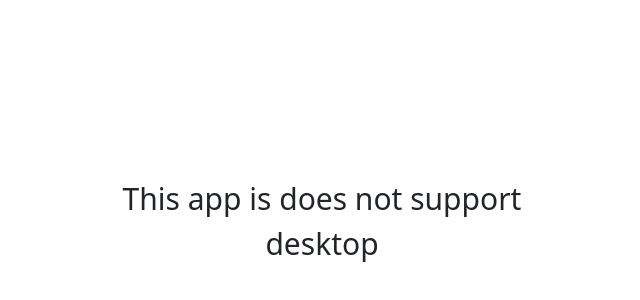
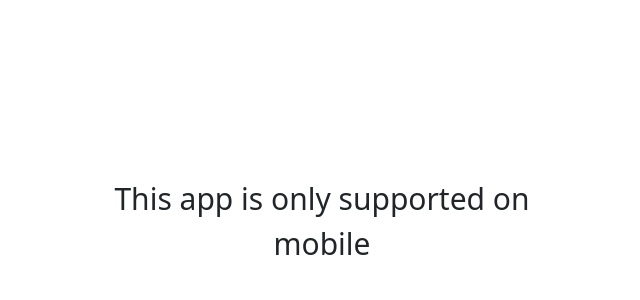
Before and after one commit to ChulChong/Chultender, a React (Create React App) app: page / in a window 1280 px wide. Shown: the part 224-524 px from the top of the page, without its empty margins (318-958 px from the left). Built offline with nearby package versions, Linux system fonts and the light colour scheme; a web font is replaced by a local one.

Commit message:
library for detecting device replaced

```diff
--- a/package.json
+++ b/package.json
@@ -8,11 +8,9 @@
     "@testing-library/react": "^13.4.0",
     "@testing-library/user-event": "^13.5.0",
     "bootstrap": "^5.3.3",
-    "jquery": "^3.7.1",
     "react": "^18.3.1",
-    "react-bootstrap": "^2.10.4",
+    "react-device-detect": "^2.2.3",
     "react-dom": "^18.3.1",
-    "react-responsive": "^10.0.0",
     "react-router-dom": "^6.26.0",
     "react-scripts": "5.0.1",
     "web-vitals": "^2.1.4"
--- a/src/Layout.js
+++ b/src/Layout.js
@@ -1,15 +1,12 @@
 import { Link } from "react-router-dom";
-import { useMediaQuery } from "react-responsive";
+import { isMobile } from "react-device-detect";
 import "./Layout.css";
 import bartender from "../src/image/5145974.png";
 
 const Layout = () => {
-  const isDesktopOrLaptop = useMediaQuery({ query: "(min-width: 1224px)" });
-  const isTabletOrMobile = useMediaQuery({ query: "(max-width: 1224px)" });
   return (
     <div>
-      {isDesktopOrLaptop && <p>This app is does not support desktop</p>}
-      {isTabletOrMobile && (
+      {isMobile && (
         <div className="main">
           <img className="img" src={bartender} alt=""></img>
           <nav>
@@ -19,6 +16,7 @@ const Layout = () => {
           </nav>
         </div>
       )}
+      <p>This app is only supported on mobile </p>
     </div>
   );
 };
```
Also changed, not shown: 1 other file (tests, documents, lock files or other folders).
